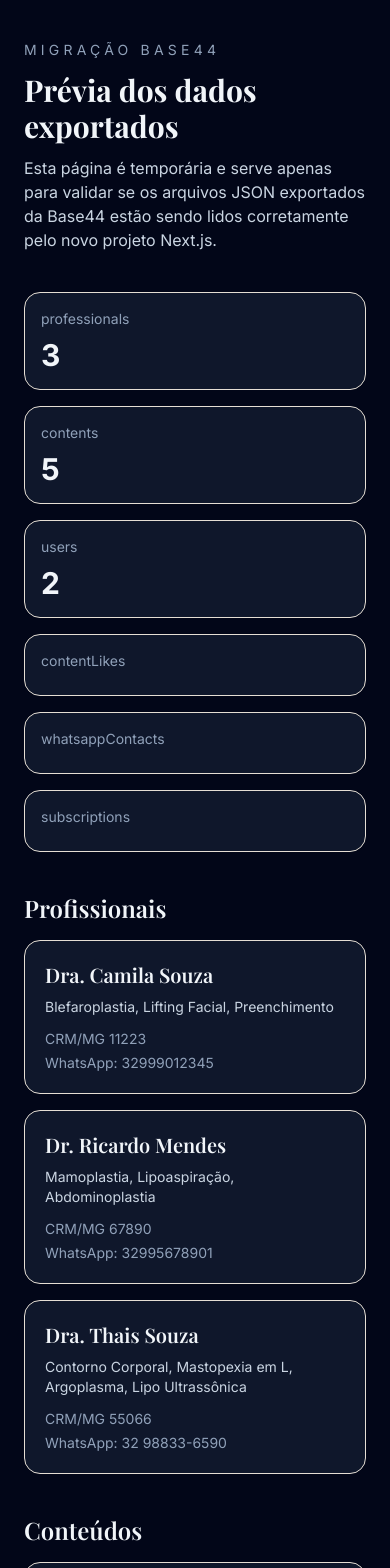
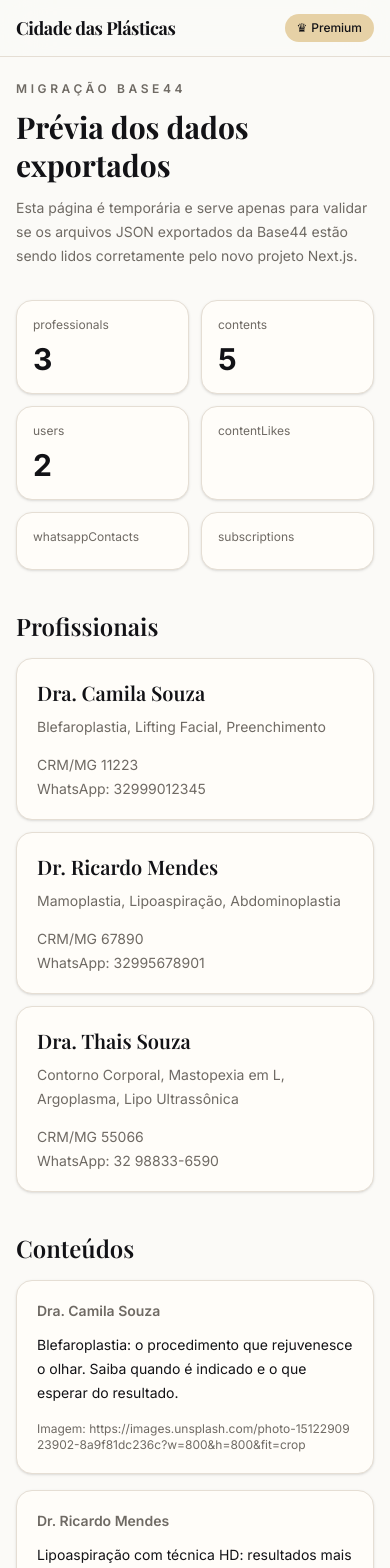
Before and after one commit to LeandroSatsuki/Uba-Cidade-Das-Plasticas, a Next.js app: page /migration-preview in a window 390 px wide. Shown: the top 1568 px of the page. Built offline with nearby package versions, Linux system fonts and the light colour scheme.

Commit message:
layout: adicionar estrutura mobile principal

```diff
--- a/src/app/migration-preview/page.tsx
+++ b/src/app/migration-preview/page.tsx
@@ -1,3 +1,4 @@
+import { AppShell } from "@/components/app-shell";
 import {
   base44Contents,
   base44MigrationSummary,
@@ -7,95 +8,104 @@ import {
 
 export default function MigrationPreviewPage() {
   return (
-    <main className="min-h-screen bg-slate-950 px-6 py-10 text-slate-100">
-      <div className="mx-auto max-w-6xl space-y-10">
-        <section>
-          <p className="text-sm uppercase tracking-[0.3em] text-slate-400">
+    <AppShell>
+      <section className="space-y-3">
+        <p className="text-xs font-semibold uppercase tracking-[0.3em] text-muted-foreground">
           Migração Base44
         </p>
-          <h1 className="mt-3 text-3xl font-bold">
+        <h1 className="font-heading text-3xl font-bold leading-tight">
           Prévia dos dados exportados
         </h1>
-          <p className="mt-3 max-w-2xl text-slate-300">
+        <p className="text-sm leading-6 text-muted-foreground">
           Esta página é temporária e serve apenas para validar se os arquivos
           JSON exportados da Base44 estão sendo lidos corretamente pelo novo
           projeto Next.js.
         </p>
       </section>
 
-        <section className="grid gap-4 md:grid-cols-3 lg:grid-cols-6">
+      <section className="mt-8 grid grid-cols-2 gap-3">
         {Object.entries(base44MigrationSummary).map(([key, value]) => (
           <div
             key={key}
-              className="rounded-2xl border border-slate-800 bg-slate-900 p-4"
+            className="rounded-2xl border border-border bg-card p-4 shadow-sm"
           >
-              <p className="text-sm text-slate-400">{key}</p>
+            <p className="text-xs text-muted-foreground">{key}</p>
             <p className="mt-2 text-3xl font-bold">{value}</p>
           </div>
         ))}
       </section>
 
-        <section>
-          <h2 className="text-2xl font-semibold">Profissionais</h2>
-          <div className="mt-4 grid gap-4 md:grid-cols-3">
+      <section className="mt-10">
+        <h2 className="font-heading text-2xl font-semibold">Profissionais</h2>
+
+        <div className="mt-4 space-y-3">
           {base44Professionals.map((professional) => (
             <article
               key={professional.base44_id}
-                className="rounded-2xl border border-slate-800 bg-slate-900 p-5"
+              className="rounded-2xl border border-border bg-card p-5 shadow-sm"
             >
-                <h3 className="text-xl font-semibold">{professional.nome}</h3>
-                <p className="mt-2 text-sm text-slate-300">
+              <h3 className="font-heading text-xl font-semibold">
+                {professional.nome}
+              </h3>
+              <p className="mt-2 text-sm leading-6 text-muted-foreground">
                 {professional.especialidades}
               </p>
-                <p className="mt-3 text-sm text-slate-400">
-                  {professional.crm}
-                </p>
-                <p className="mt-1 text-sm text-slate-400">
-                  WhatsApp: {professional.whatsapp || "Não informado"}
-                </p>
+              <div className="mt-4 space-y-1 text-sm text-muted-foreground">
+                <p>{professional.crm}</p>
+                <p>WhatsApp: {professional.whatsapp || "Não informado"}</p>
+              </div>
             </article>
           ))}
         </div>
       </section>
 
-        <section>
-          <h2 className="text-2xl font-semibold">Conteúdos</h2>
+      <section className="mt-10">
+        <h2 className="font-heading text-2xl font-semibold">Conteúdos</h2>
+
         <div className="mt-4 space-y-4">
           {base44Contents.map((content) => (
             <article
               key={content.base44_id}
-                className="rounded-2xl border border-slate-800 bg-slate-900 p-5"
+              className="overflow-hidden rounded-2xl border border-border bg-card shadow-sm"
             >
-                <p className="text-sm font-medium text-slate-400">
+              <div className="p-5">
+                <p className="text-sm font-semibold text-muted-foreground">
                   {content.profissional_nome}
                 </p>
-                <p className="mt-2 whitespace-pre-line text-slate-200">
+                <p className="mt-3 whitespace-pre-line text-sm leading-6">
                   {content.legenda}
                 </p>
-                <p className="mt-3 break-all text-xs text-slate-500">
+                <p className="mt-4 break-all text-xs text-muted-foreground">
                   Imagem: {content.imagem_url}
                 </p>
+              </div>
             </article>
           ))}
         </div>
       </section>
 
-        <section>
-          <h2 className="text-2xl font-semibold">Usuários exportados</h2>
+      <section className="mt-10">
+        <h2 className="font-heading text-2xl font-semibold">
+          Usuários exportados
+        </h2>
+
         <div className="mt-4 space-y-3">
           {base44Users.map((user) => (
             <div
               key={user.base44_id}
-                className="rounded-2xl border border-slate-800 bg-slate-900 p-5"
+              className="rounded-2xl border border-border bg-card p-5 shadow-sm"
             >
               <p className="font-semibold">{user.full_name}</p>
-                <p className="text-sm text-slate-400">{user.email}</p>
-                <p className="mt-1 text-sm text-slate-400">Role: {user.role}</p>
+              <p className="mt-1 text-sm text-muted-foreground">
+                {user.email}
+              </p>
+              <p className="mt-1 text-sm text-muted-foreground">
+                Role: {user.role}
+              </p>
             </div>
           ))}
         </div>
       </section>
-      </div>
-    </main>
+    </AppShell>
   );
 }
--- /dev/null
+++ b/src/components/app-shell.tsx
@@ -0,0 +1,34 @@
+import Link from "next/link";
+import type { ReactNode } from "react";
+
+type AppShellProps = {
+  children: ReactNode;
+};
+
+export function AppShell({ children }: AppShellProps) {
+  return (
+    <div className="min-h-screen bg-background text-foreground">
+      <header className="sticky top-0 z-50 border-b border-border bg-background/80 backdrop-blur-xl">
+        <div className="mx-auto flex h-14 max-w-lg items-center justify-between px-4">
+          <Link href="/feed" className="flex items-center gap-2">
+            <span className="font-heading text-lg font-bold tracking-tight">
+              Cidade das Plásticas
+            </span>
+          </Link>
+
+          <Link
+            href="/premium"
+            className="inline-flex items-center gap-1 rounded-full bg-accent px-3 py-1.5 text-xs font-medium text-accent-foreground transition-opacity hover:opacity-90"
+          >
+            <span aria-hidden="true">♛</span>
+            Premium
+          </Link>
+        </div>
+      </header>
+
+      <main className="mx-auto min-h-[calc(100vh-3.5rem)] max-w-lg px-4 pb-20 pt-6">
+        {children}
+      </main>
+    </div>
+  );
+}
```
Lines whose indentation alone changed are shown as unchanged.
